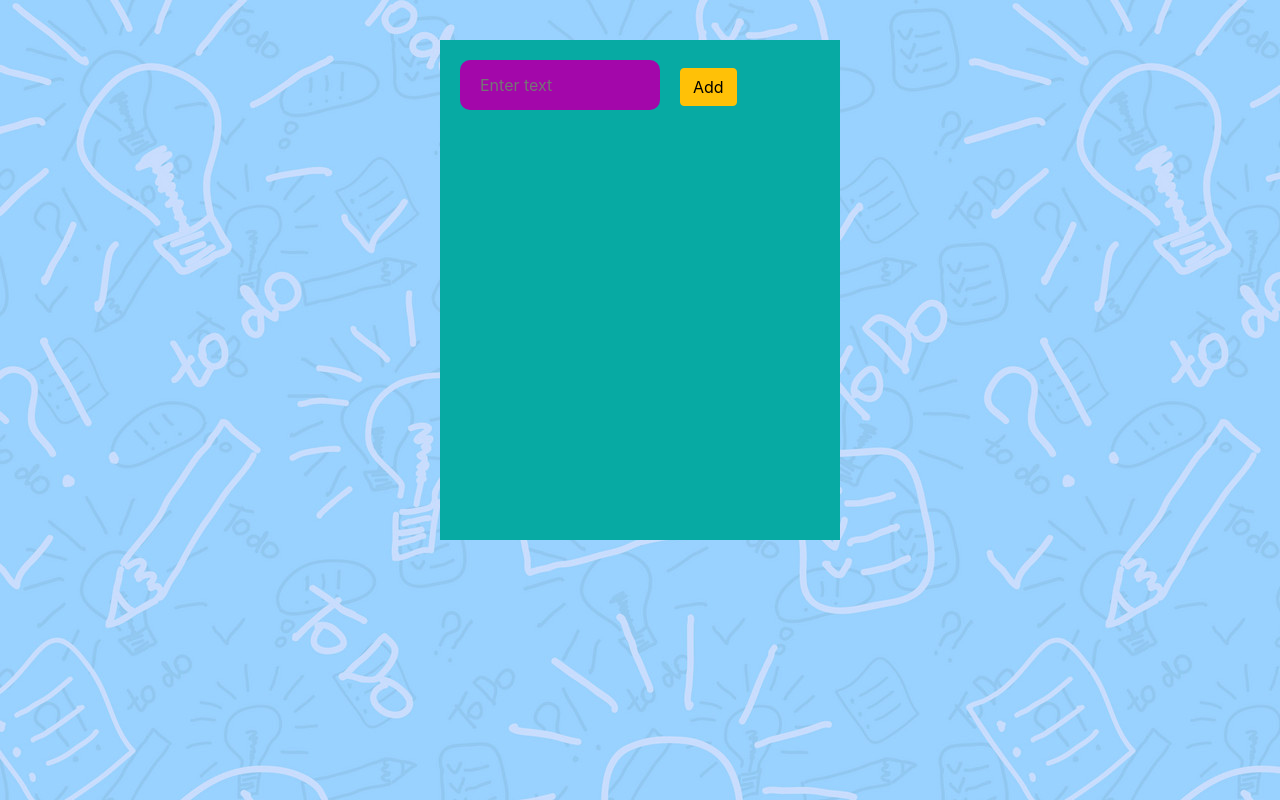
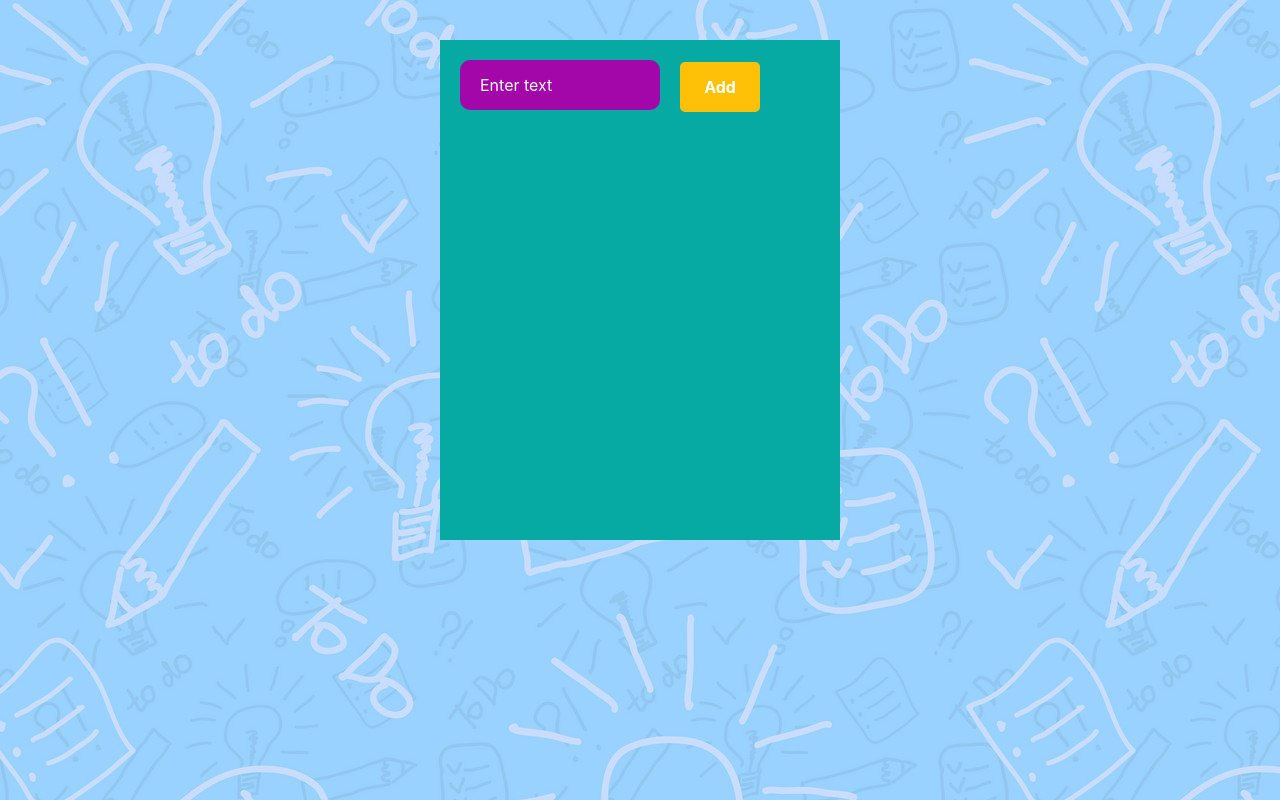
Before and after one commit to Hashininirasha/React-ToDo, a React (Create React App) app: page / in a window 1280 px wide. Built offline with nearby package versions, Linux system fonts and the light colour scheme.

Commit message:
added handle input and add item function

```diff
--- a/src/App.css
+++ b/src/App.css
@@ -18,3 +18,18 @@ body{
   color: white;
 
 }
+#to-do-form input::placeholder{
+  color: white;
+}
+#to-do-form input::-moz-focus-inner{
+  outline: none;
+}
+#to-do-form button{
+  height: 50px;
+  width: 80px;
+  border-radius: 5px;
+  border: 0;
+  cursor: pointer;
+  font-weight: bolder;
+  color:white;
+}
--- a/src/App.js
+++ b/src/App.js
@@ -3,12 +3,36 @@ import logo from './logo.svg';
 import './App.css';
 
 class App extends React.Component{
+  constructor(props){
+    super(props);
+    this.state={
+      items:[],
+      currentItem:{
+        text:'',
+        key:''
+      }
+    }
+  }
+  handleInput(e){
+    this.setState({
+      currentItem:{
+        text: e.target.value,
+        key:Date.now()
+      }
+    })
+  }
+  addItem(e){
+    e.preventDefault();
+  }
   render(){
     return(
       <div className="App">
         <header>
-          <form id="to-do-form">
-            <input type="text" placeholder="Enter text"/>
+          <form id="to-do-form" onSubmit={this.addItem}>
+            <input type="text" placeholder="Enter text"
+            value={this.state.currentItem.text}
+            onChange={this.handleInput}
+            />
             <button type="button" class="btn btn-warning">Add</button>
           </form>
         </header>
```
